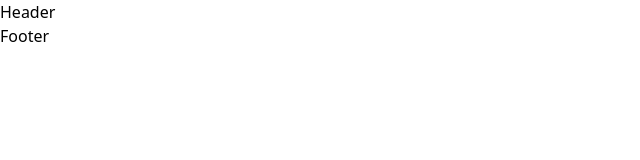
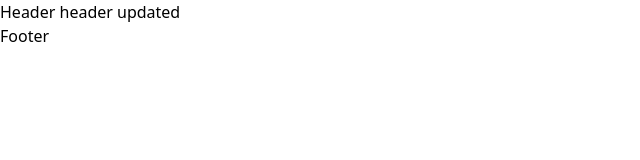
Before and after one commit to beydacitra/React_Project, a React (Create React App) app in the folder techworld/: page / in a window 1280 px wide. Shown: the top 160 px of the page, without its empty margins (0-640 px from the left). Built offline with nearby package versions, Linux system fonts and the light colour scheme.

Commit message:
test commit

```diff
--- a/techworld/src/Components/Header/Header.js
+++ b/techworld/src/Components/Header/Header.js
@@ -2,7 +2,9 @@ import React from 'react';
 
 const Header = () => {
   return (
-    <div>Header</div>
+    <div>Header
+      header updated
+    </div>
   )
 }
 
```
